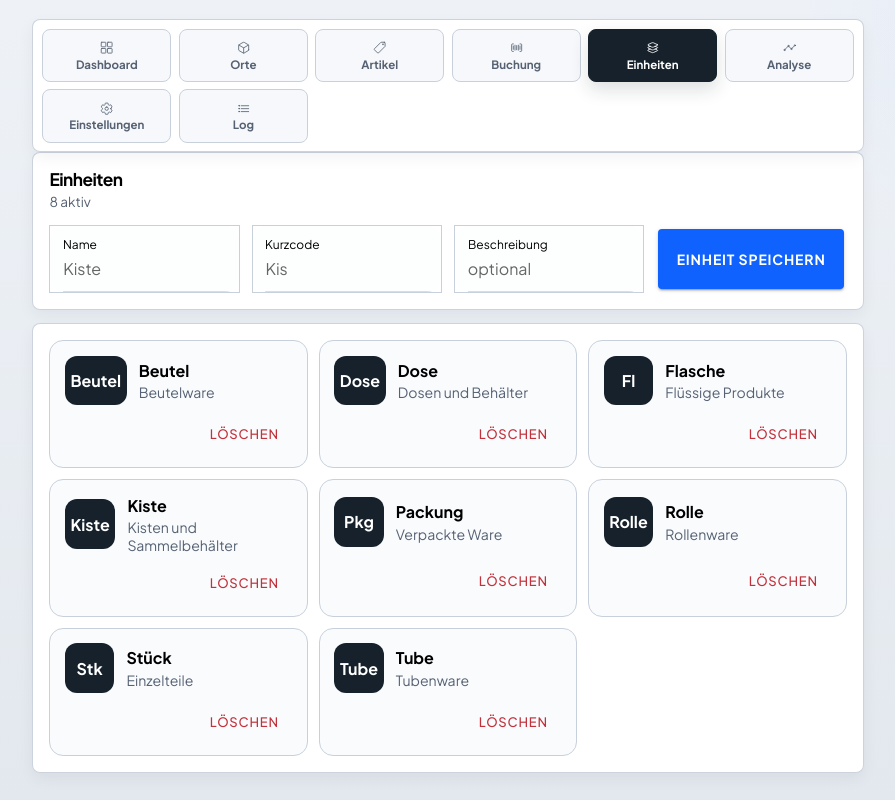
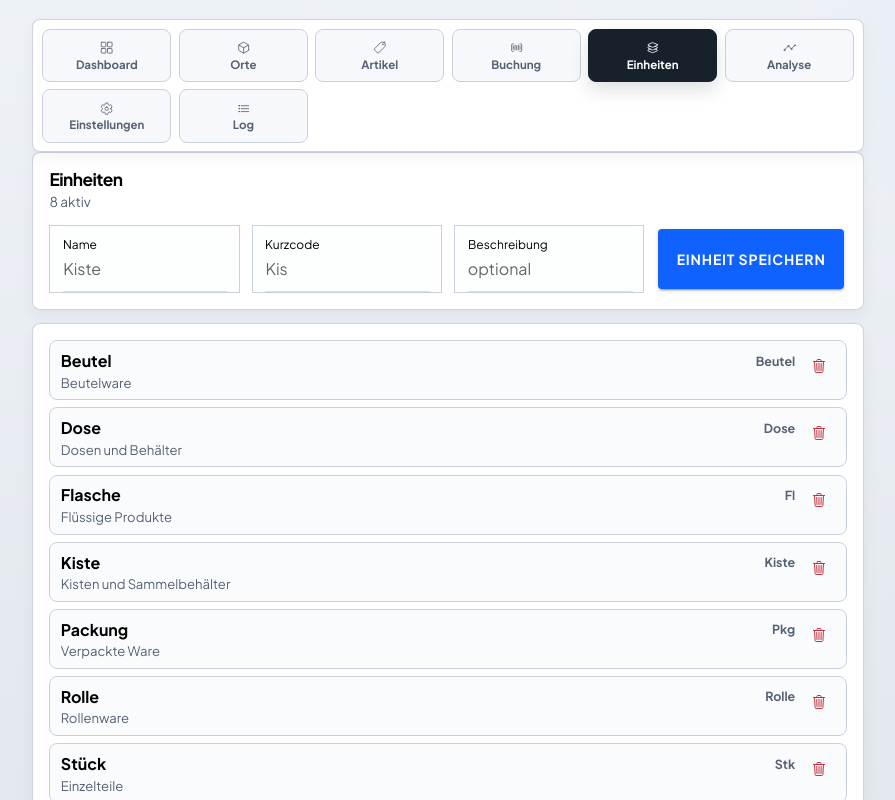
Before and after one commit to nitevlite/lagerkontrolle, a React (Vite) app: page / in a window 1280 px wide. Both pictures are taken after a click on the button "Einheiten". Shown: the whole page, without its empty margins (192-1087 px from the left). Built offline with nearby package versions, Linux system fonts and the light colour scheme.

Commit message:
Compact management UI

```diff
--- a/src/App.tsx
+++ b/src/App.tsx
@@ -3534,16 +3534,22 @@ function App() {
                       <div className="unit-list">
                         {viewModel.unitTypes.map((unitType) => (
                           <article key={unitType.id} className="unit-card">
-                            <div className="unit-card__code">{unitType.shortCode}</div>
                             <div className="unit-card__main">
-                              <strong>{unitType.name}</strong>
+                              <strong>
+                                {unitType.name}
+                                <span>{unitType.shortCode}</span>
+                              </strong>
                               <span>{unitType.description}</span>
                             </div>
-                            <div className="unit-card__actions">
-                              <IonButton size="small" fill="clear" className="danger-button" onClick={() => void handleDeleteUnitType(unitType.id)}>
-                                Löschen
-                              </IonButton>
-                            </div>
+                            <IonButton
+                              aria-label={`${unitType.name} löschen`}
+                              size="small"
+                              fill="clear"
+                              className="danger-button unit-card__delete"
+                              onClick={() => void handleDeleteUnitType(unitType.id)}
+                            >
+                              <IonIcon slot="icon-only" icon={trashOutline} />
+                            </IonButton>
                           </article>
                         ))}
                       </div>
@@ -3607,9 +3613,9 @@ function App() {
                           Typ speichern
                         </IonButton>
                       </div>
-                      <div className="list list--slot-types">
+                      <div className="list list--slot-types compact-row-list">
                         {(snapshotState?.settings.slotTypeNames ?? []).map((slotTypeName) => (
-                          <article key={slotTypeName} className="list-row list-row--mobile-card">
+                          <article key={slotTypeName} className="list-row list-row--mobile-card compact-row">
                             <div className="list-row__main">
                               {slotTypeEditSource === slotTypeName ? (
                                 <IonInput
@@ -3620,7 +3626,7 @@ function App() {
                                 <strong>{slotTypeName}</strong>
                               )}
                             </div>
-                            <div className="list-row__meta list-row__meta--actions">
+                            <div className="list-row__meta list-row__meta--actions compact-row__actions">
                               {slotTypeEditSource === slotTypeName ? (
                                 <IonButton size="small" fill="clear" onClick={handleRenameSlotType}>
                                   Speichern
@@ -3783,17 +3789,16 @@ function App() {
                           <h2>Bewegungen 7 Tage</h2>
                         </div>
                       </header>
-                      <div className="mini-chart mini-chart--columns mini-chart--scroll-mobile">
+                      <div className="bar-list movement-bar-list">
                         {analyticsMovementSeries.map((entry) => (
-                          <div key={entry.key} className="mini-chart__column">
-                            <div className="mini-chart__track">
-                              <div
-                                className="mini-chart__bar mini-chart__bar--primary"
-                                style={{ height: `${Math.max(entry.percent, entry.count > 0 ? 14 : 6)}%` }}
-                              />
+                          <div key={entry.key} className="bar-list__row movement-bar">
+                            <div className="bar-list__head">
+                              <strong>{entry.label}</strong>
+                              <span>{entry.count}</span>
                             </div>
-                            <strong>{entry.count}</strong>
-                            <span>{entry.label}</span>
+                            <div className="bar-list__track">
+                              <div className="bar-list__fill bar-list__fill--primary" style={{ width: `${Math.max(entry.percent, entry.count > 0 ? 8 : 3)}%` }} />
+                            </div>
                           </div>
                         ))}
                       </div>
--- a/src/theme.css
+++ b/src/theme.css
@@ -390,6 +390,32 @@ ion-content.shell::part(scroll) {
   color: var(--muted);
 }
 
+.compact-row-list {
+  gap: 0.4rem;
+  margin-top: 0.65rem;
+}
+
+.compact-row {
+  align-items: center;
+  padding: 0.5rem 0.6rem;
+  border-radius: 8px;
+}
+
+.compact-row .list-row__main strong {
+  font-size: 0.92rem;
+}
+
+.compact-row__actions {
+  gap: 0.25rem;
+  flex-wrap: nowrap;
+}
+
+.compact-row__actions ion-button {
+  min-height: 2rem;
+  margin: 0;
+  font-size: 0.82rem;
+}
+
 .slot-card-grid {
   display: grid;
   gap: 0.7rem;
@@ -518,31 +544,19 @@ ion-content.shell::part(scroll) {
 
 .unit-list {
   display: grid;
-  gap: 0.7rem;
-  grid-template-columns: repeat(auto-fit, minmax(210px, 1fr));
+  gap: 0.45rem;
+  grid-template-columns: 1fr;
 }
 
 .unit-card {
   display: grid;
-  grid-template-columns: auto minmax(0, 1fr);
-  gap: 0.75rem;
+  grid-template-columns: minmax(0, 1fr) auto;
+  gap: 0.5rem;
   align-items: center;
-  padding: 0.9rem;
+  padding: 0.55rem 0.65rem;
   border: 1px solid var(--border);
-  border-radius: 14px;
+  border-radius: 8px;
   background: #f9fbfd;
-}
-
-.unit-card__code {
-  display: grid;
-  place-items: center;
-  min-width: 3.1rem;
-  min-height: 3.1rem;
-  padding: 0.35rem;
-  border-radius: 12px;
-  background: #16212b;
-  color: #ffffff;
-  font-weight: 800;
 }
 
 .unit-card__main {
@@ -551,19 +565,37 @@ ion-content.shell::part(scroll) {
 
 .unit-card__main strong,
 .unit-card__main span {
-  display: block;
+  display: flex;
+  min-width: 0;
 }
 
-.unit-card__main span {
+.unit-card__main strong {
+  align-items: center;
+  justify-content: space-between;
+  gap: 0.75rem;
+}
+
+.unit-card__main strong span {
+  flex: 0 0 auto;
+  color: var(--muted);
+  font-size: 0.78rem;
+  font-weight: 800;
+}
+
+.unit-card__main > span {
   margin-top: 0.15rem;
   color: var(--muted);
-  font-size: 0.88rem;
+  font-size: 0.82rem;
 }
 
-.unit-card__actions {
-  grid-column: 1 / -1;
-  display: flex;
-  justify-content: flex-end;
+.unit-card__delete {
+  align-self: start;
+  width: 2rem;
+  height: 2rem;
+  min-height: 2rem;
+  margin: 0;
+  --padding-start: 0;
+  --padding-end: 0;
 }
 
 .icon-toggle {
@@ -1093,9 +1125,17 @@ ion-content.shell::part(scroll) {
   gap: 0.8rem;
 }
 
+.movement-bar-list {
+  gap: 0.55rem;
+}
+
 .bar-list__row {
   display: grid;
   gap: 0.35rem;
+}
+
+.movement-bar {
+  gap: 0.2rem;
 }
 
 .bar-list__head {
```
Also changed, not shown: 4 other files (tests, documents, lock files or other folders).
